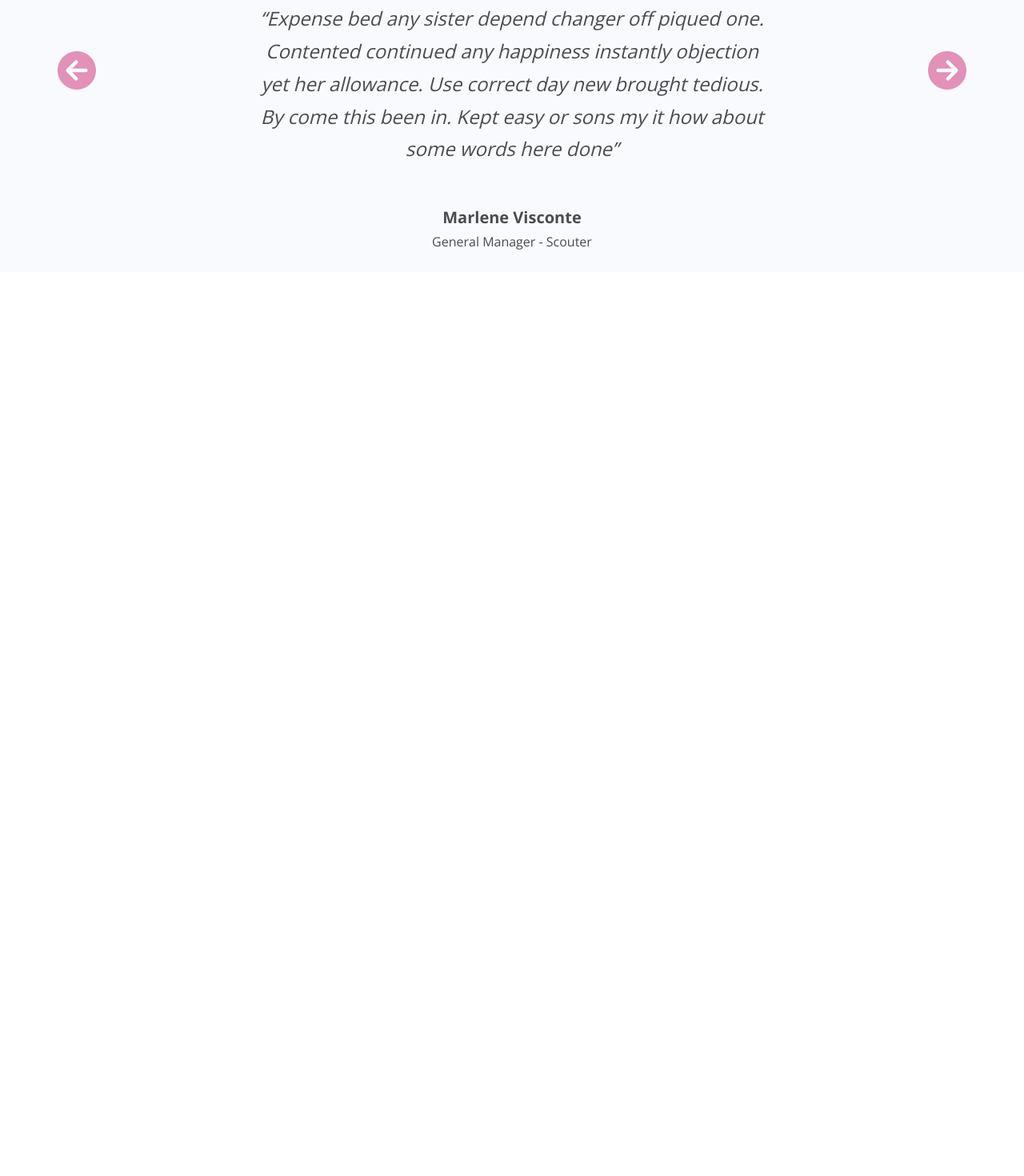
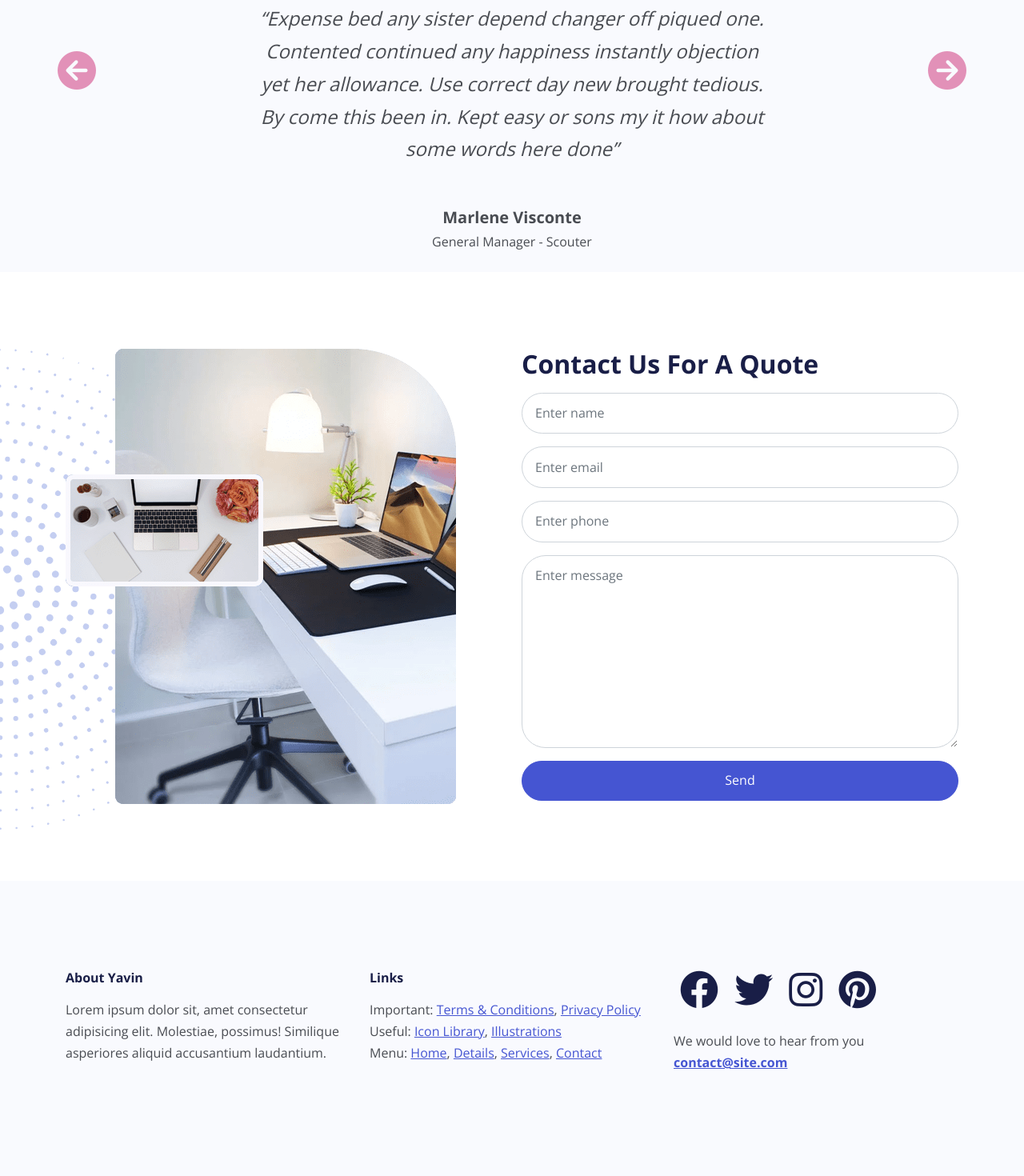
Before and after one commit to sslaguerta/Yavin-office-design-syrill, a website: page index.html in a window 1280 px wide. Shown: the part 4685-6155 px from the top of the page at 80% size. Before the commit the page ends 5025 px from the top, so only its background shows below. Drawn offline with nearby package versions, Linux system fonts and the light colour scheme; files that its build step writes are made by us from their sources.

Commit message:
Add Contact and footer

```diff
--- a/index.html
+++ b/index.html
@@ -503,6 +503,126 @@
       </div>
     </section>
 
+    <!-- Contact -->
+    <section id="contact" class="contact my-6 position-relative">
+      <img
+        src="images/decoration-star.svg"
+        alt=""
+        class="decoration-star position-absolute"
+      />
+
+      <div class="container position-relative z-3">
+        <div class="row">
+          <div class="col-lg-6 d-none d-md-block">
+            <div class="image-container">
+              <img src="images/contact.png" alt="" class="img-fluid" />
+            </div>
+          </div>
+          <div class="col-lg-6">
+            <div class="text-container">
+              <h2>Contact Us For A Quote</h2>
+
+              <form>
+                <div class="mb-3">
+                  <input
+                    type="text"
+                    class="form-control"
+                    placeholder="Enter name"
+                  />
+                </div>
+                <div class="mb-3">
+                  <input
+                    type="email"
+                    class="form-control"
+                    placeholder="Enter email"
+                  />
+                </div>
+                <div class="mb-3">
+                  <input
+                    type="text"
+                    class="form-control"
+                    placeholder="Enter phone"
+                  />
+                </div>
+                <div class="mb-3">
+                  <textarea
+                    class="form-control"
+                    placeholder="Enter message"
+                    rows="8"
+                  ></textarea>
+                </div>
+                <div class="d-grid gap-2">
+                  <input
+                    type="submit"
+                    value="Send"
+                    class="btn btn-primary btn-block"
+                  />
+                </div>
+              </form>
+            </div>
+          </div>
+        </div>
+      </div>
+    </section>
+
+    <footer class="footer bg-light py-6">
+      <div class="container">
+        <div class="row">
+          <div class="col-md-4 my-3">
+            <h6>About Yavin</h6>
+            <p>
+              Lorem ipsum dolor sit, amet consectetur adipisicing elit.
+              Molestiae, possimus! Similique asperiores aliquid accusantium
+              laudantium.
+            </p>
+          </div>
+          <div class="col-md-4 my-3">
+            <h6>Links</h6>
+            <ul class="list-unstyled">
+              <li>
+                Important: <a href="#">Terms & Conditions</a>,
+                <a href="#">Privacy Policy</a>
+              </li>
+              <li>
+                Useful: <a href="#">Icon Library</a>,
+                <a href="#">Illustrations</a>
+              </li>
+              <li>
+                Menu: <a href="#">Home</a>, <a href="#details">Details</a>,
+                <a href="#services">Services</a>, <a href="#contact">Contact</a>
+              </li>
+            </ul>
+          </div>
+          <div class="col-md-4 my-3">
+            <div class="mb-4">
+              <a href="#" class="text-decoration-none">
+                <i class="fab fa-facebook fa-3x text-dark mx-2"></i>
+              </a>
+              <a href="#" class="text-decoration-none">
+                <i class="fab fa-twitter fa-3x text-dark mx-2"></i>
+              </a>
+              <a href="#" class="text-decoration-none">
+                <i class="fab fa-instagram fa-3x text-dark mx-2"></i>
+              </a>
+              <a href="#" class="text-decoration-none">
+                <i class="fab fa-pinterest fa-3x text-dark mx-2"></i>
+              </a>
+            </div>
+            <p>
+              We would love to hear from you
+              <a href="mailto:contact@site.com"
+                ><strong>contact@site.com</strong></a
+              >
+            </p>
+          </div>
+        </div>
+      </div>
+    </footer>
+
+    <button id="to-top" class="to-top-btn">
+      <img src="images/up-arrow.png" alt="" />
+    </button>
+
 
     <script src="js/bootstrap.bundle.min.js"></script>
     <script src="js/script.js"></script>
```
